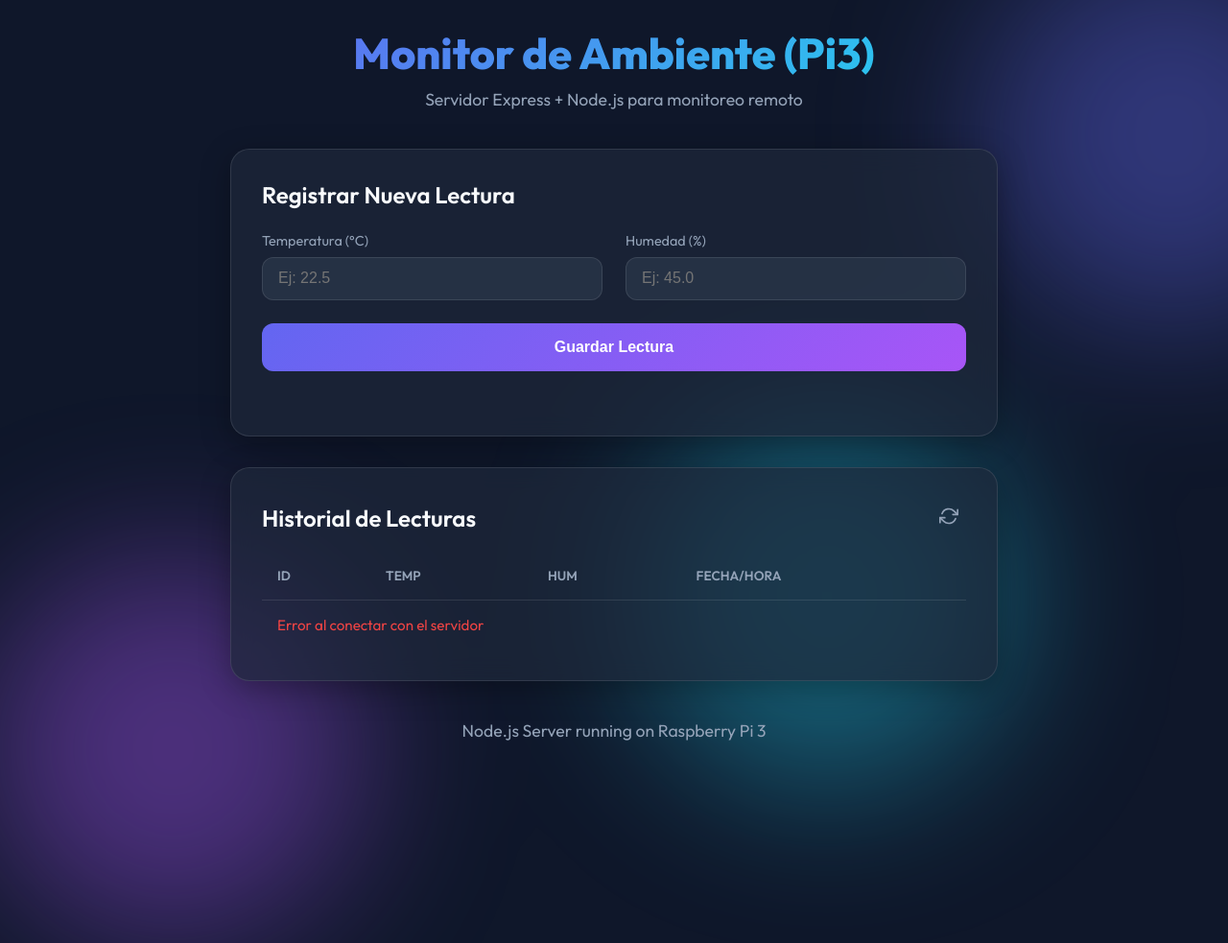
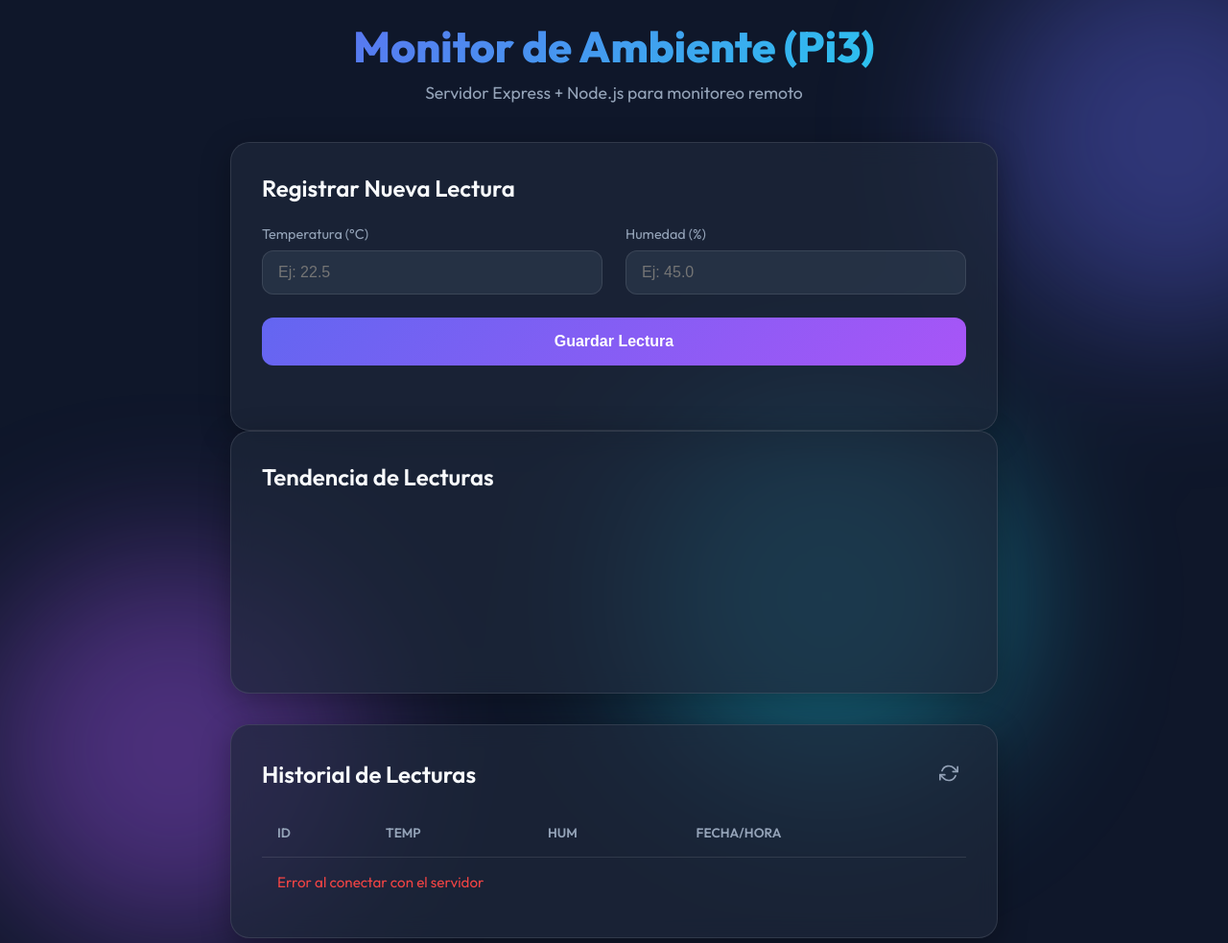
Before and after one commit to RobotArgentina2/Test-Raspberry, a website: page public/index.html in a window 1280 px wide. Shown: the top 983 px of the page at 96% size. Before the commit the page ends 800 px from the top, so only its background shows below. Drawn offline with nearby package versions, Linux system fonts and the light colour scheme; no server answers.

Commit message:
Add Chart.js script and restructure form section

```diff
--- a/public/index.html
+++ b/public/index.html
@@ -8,6 +8,7 @@
   <link rel="preconnect" href="https://fonts.googleapis.com">
   <link rel="preconnect" href="https://fonts.gstatic.com" crossorigin>
   <link href="https://fonts.googleapis.com/css2?family=Outfit:wght@300;400;600;800&display=swap" rel="stylesheet">
+  <script src="https://cdn.jsdelivr.net/npm/chart.js"></script>
 </head>
 <body>
   <div class="background-blobs">
@@ -23,6 +24,7 @@
     </header>
 
     <main>
+      <div class="top-section">
         <!-- Formulario para ingresar datos -->
         <section class="card form-card">
           <h2>Registrar Nueva Lectura</h2>
@@ -42,6 +44,15 @@
           </form>
           <div id="status-message" class="status-message"></div>
         </section>
+
+        <!-- Gráfico en tiempo real -->
+        <section class="card chart-card">
+          <h2>Tendencia de Lecturas</h2>
+          <div class="chart-container">
+            <canvas id="readingsChart"></canvas>
+          </div>
+        </section>
+      </div>
 
       <!-- Historial de datos -->
       <section class="card history-card">
@@ -80,3 +91,6 @@
   <script src="script.js"></script>
 </body>
 </html>
+
+</body>
+</html>
```
Lines whose indentation alone changed are shown as unchanged.
